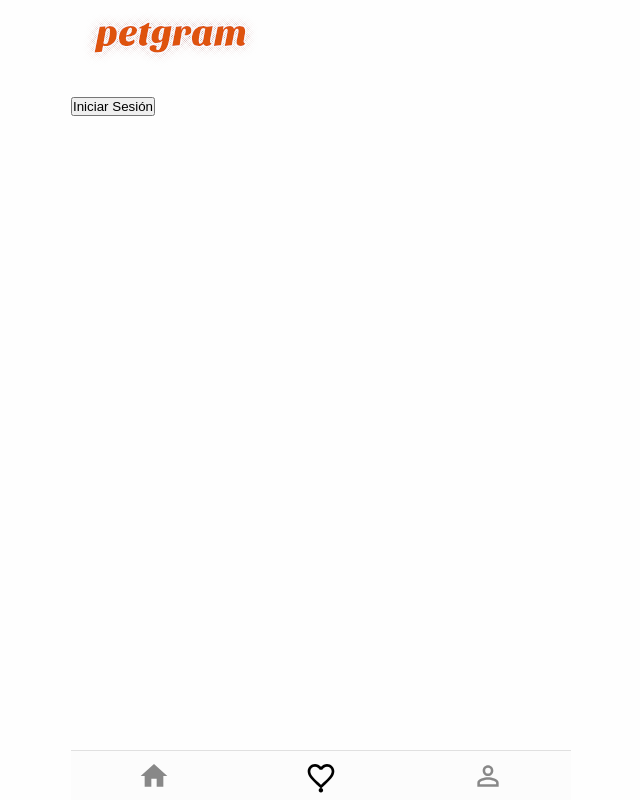
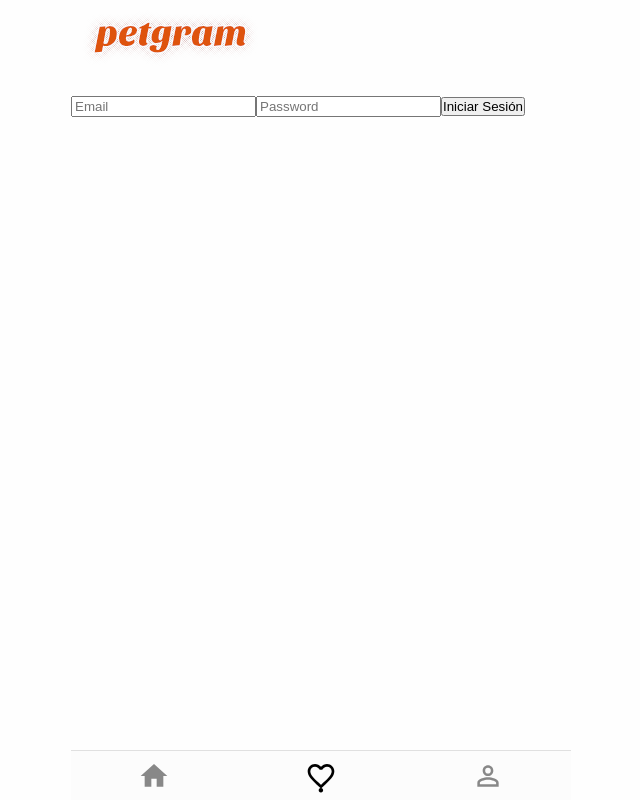
Before and after one commit to danyel117/petgram-platzi, a Next.js app: page /favs in a window 1280 px wide. Shown: the whole page, without its empty margins (319-959 px from the left). Built offline with nearby package versions, Linux system fonts and the light colour scheme.

Commit message:
agregar hook personalizado para manejar los inputs de un formulario

```diff
--- a/components/Login/index.js
+++ b/components/Login/index.js
@@ -1,16 +1,22 @@
-import React from 'react';
-import {useAuth} from 'context/auth'
+import React,{useState} from 'react';
+import {useAuth} from 'context/auth';
+import useInputValue from 'hooks/useInputValue'
+
 const Login = () => {
     const { setAuthTokens } = useAuth();
+    const email=useInputValue('')
+    const password=useInputValue('')
     const login = (e)=>{
         e.preventDefault()
         setAuthTokens(true)
     }
     return (
-        <form onSubmit={login}>
-            <button type="submit">Iniciar Sesión</button>
-        </form>
-     );
+      <form onSubmit={login}>
+        <input placeholder='Email' required {...email}/>
+        <input placeholder='Password' type='password' required {...password}/>
+        <button type='submit'>Iniciar Sesión</button>
+      </form>
+    );
 }
 
 export default Login;
--- /dev/null
+++ b/hooks/useInputValue.js
@@ -0,0 +1,11 @@
+import { useState } from 'react';
+
+const useInputValue = (initialState) => {
+  const [value, setValue] = useState(initialState);
+  const onChange = (e) => {
+    setValue(e.target.value);
+  };
+  return { value, onChange };
+};
+
+export default useInputValue;
```
